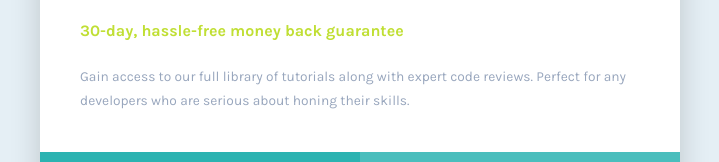
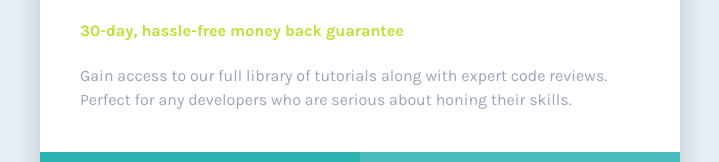
Before and after one commit to nmnjnklc/single-price-grid-component, a plain HTML site: page index.html in a window 1536 px wide. Shown: the part 225-387 px from the top of the page, without its empty margins (408-1127 px from the left). Drawn offline with Linux system fonts and the light colour scheme.

Commit message:
fixed font size on first sections paragraph

```diff
--- a/style.css
+++ b/style.css
@@ -127,6 +127,9 @@ section.why-us ul{
     section {
         padding: 2.5rem;
     }
+    section.join-us p {
+        font-size: 1rem;
+    }
     .section-wrapper {
         flex-direction: row;
     }
```
